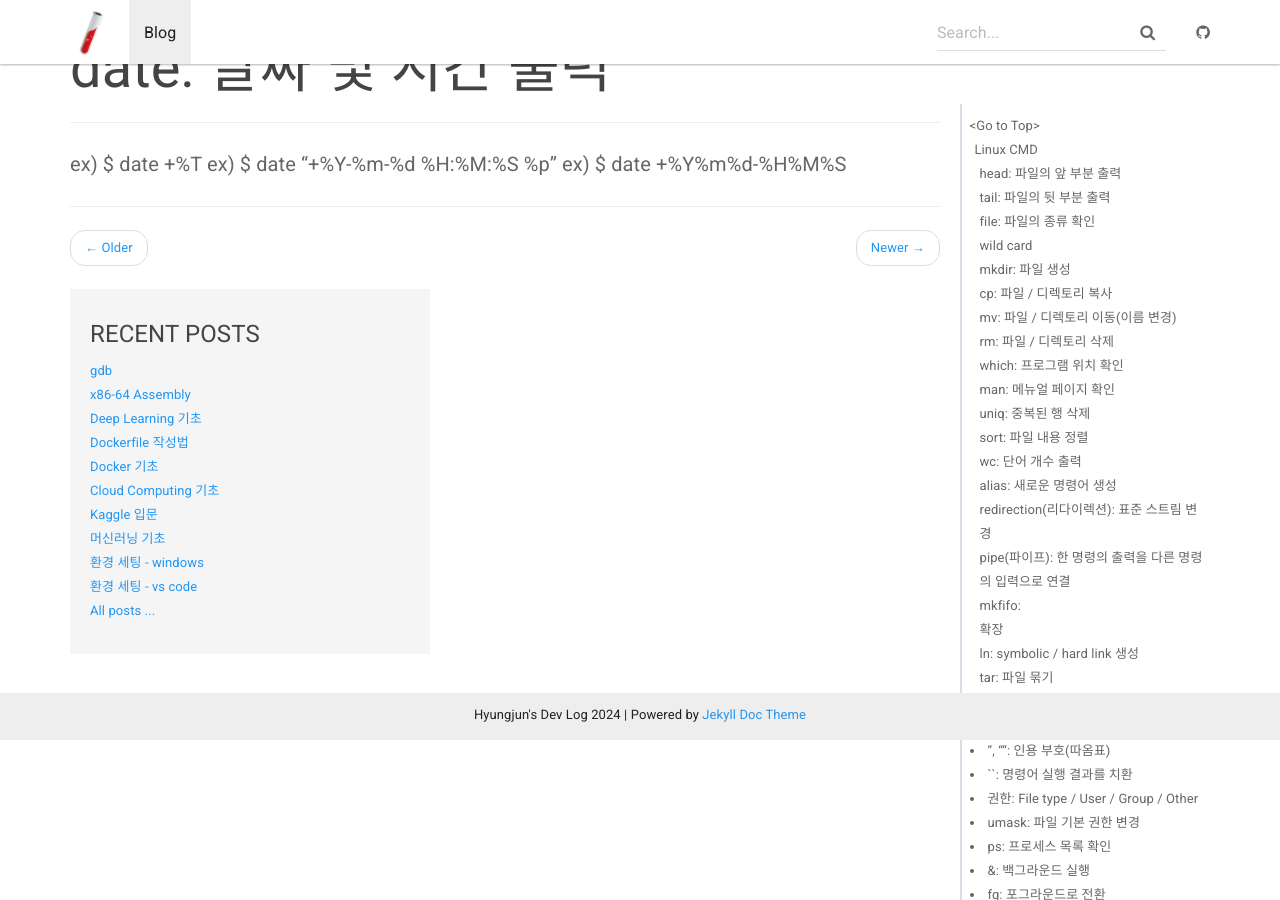
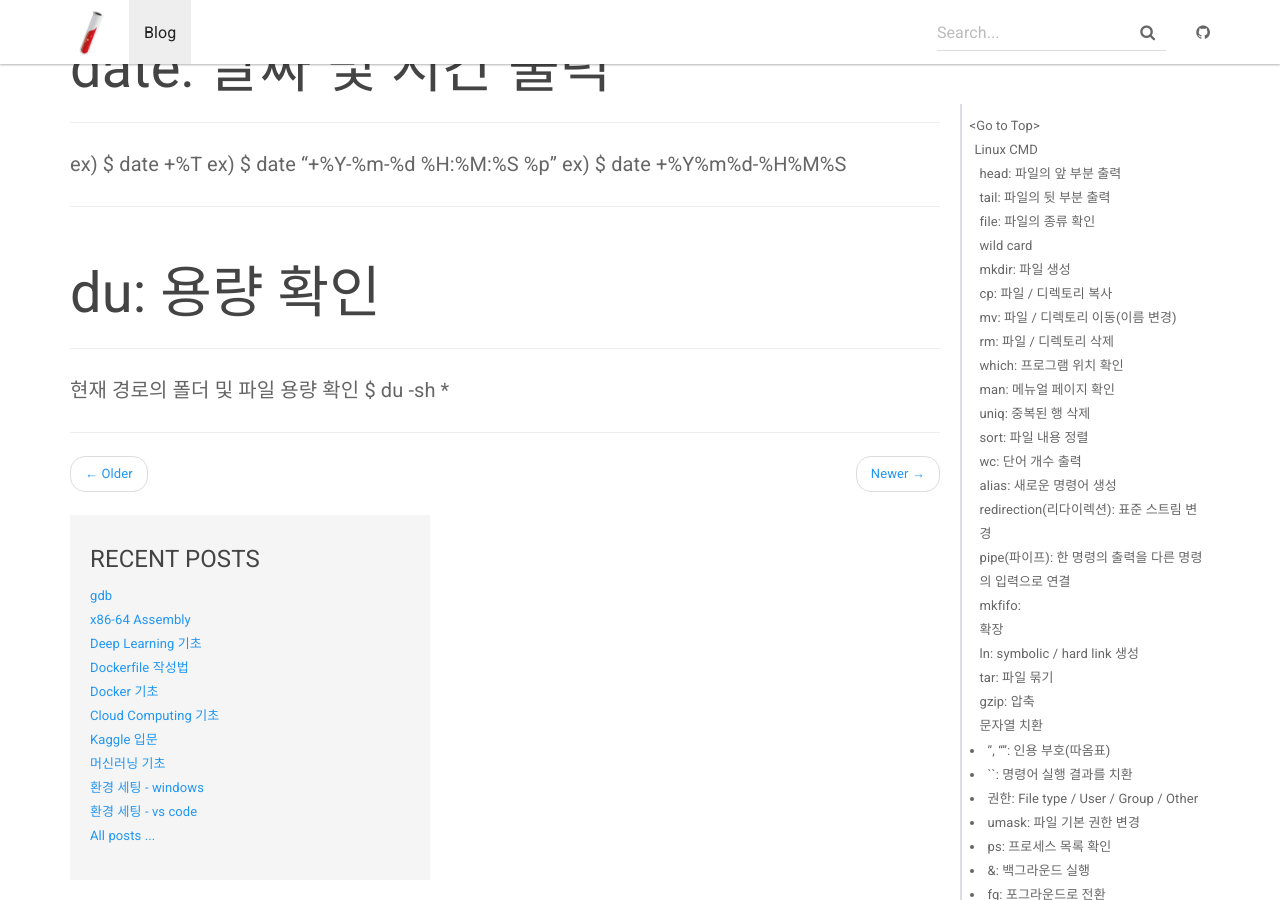
Before and after one commit to HyungjunAn/HyungjunAn.github.io, a Jekyll site: the page built from _posts/cs/2021-10-19-linux_cmd.md, in a window 1280 px wide and 900 px high, scrolled down 7760 px. Built offline with Jekyll 4.4.1, drawn with Linux system fonts in a browser that asks for light colours.

Commit message:
du command

```diff
--- a/_posts/cs/2021-10-19-linux_cmd.md
+++ b/_posts/cs/2021-10-19-linux_cmd.md
@@ -262,3 +262,9 @@
 ex) $ date +%T
 ex) $ date "+%Y-%m-%d %H:%M:%S %p"
 ex) $ date +%Y%m%d-%H%M%S
+
+-------------------------------------------------------------
+# du: 용량 확인
+-------------------------------------------------------------
+현재 경로의 폴더 및 파일 용량 확인
+$ du -sh *
```
